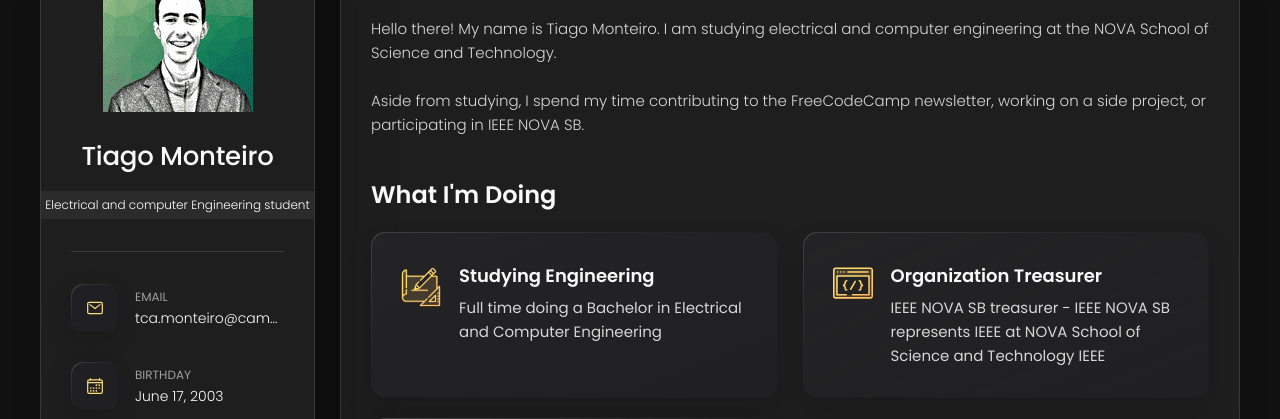
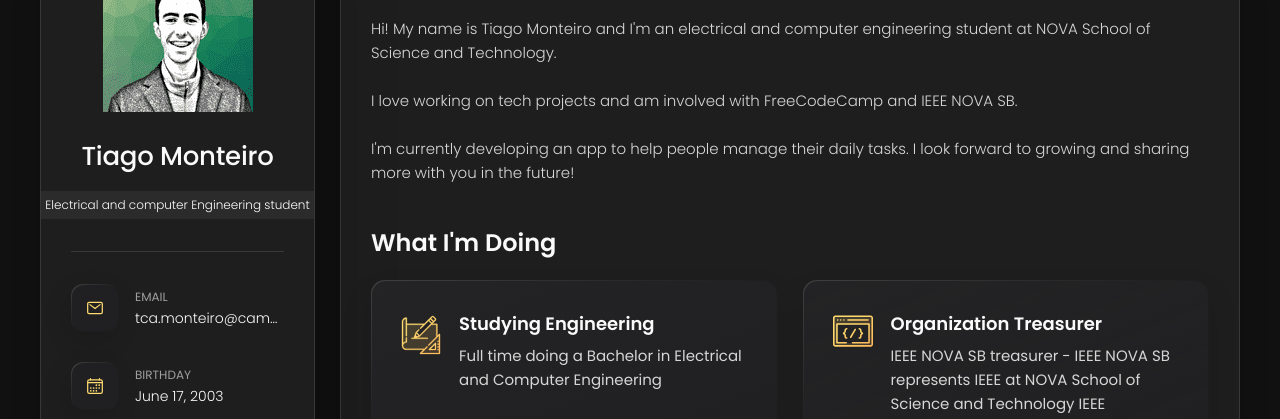
Before and after one commit to tiagomonteiro0715/personal-portefolio, a plain HTML site: page index.html in a window 1280 px wide. Shown: the part 162-581 px from the top of the page. Drawn offline with nearby package versions, Linux system fonts and the light colour scheme.

Commit message:
Add files via upload

```diff
--- a/index.html
+++ b/index.html
@@ -169,8 +169,11 @@
 
         <section class="about-text">
           <p>
-            Hello there! My name is Tiago Monteiro. I am studying electrical and computer engineering at the NOVA School of Science and Technology.
-            <br><br>Aside from studying, I spend my time contributing to the FreeCodeCamp newsletter, working on a side project, or participating in IEEE NOVA SB.
+            Hi! My name is Tiago Monteiro and I'm an electrical and computer engineering student at NOVA School of Science and Technology.
+
+            <br><br>I love working on tech projects and am involved with FreeCodeCamp and IEEE NOVA SB.
+
+            <br><br>I'm currently developing an app to help people manage their daily tasks. I look forward to growing and sharing more with you in the future!
 
           </p>
 
@@ -649,13 +652,11 @@
               </li>
 
               <li class="select-item">
-                <button data-select-item>personal-programming</button>
+                <button data-select-item>bachelor's-degree</button>
               </li>
-
               <li class="select-item">
                 <button data-select-item>programming</button>
               </li>
-
               <li class="select-item">
                 <button data-select-item>simulink-projects</button>
               </li>
@@ -988,7 +989,7 @@
       <article class="blog" data-page="blog">
 
         <header>
-          <h2 class="h2 article-title">FreeCodeCamp Blog</h2>
+          <h2 class="h2 article-title">FreeCodeCamp</h2>
         </header>
 
         <section class="blog-posts">
```
